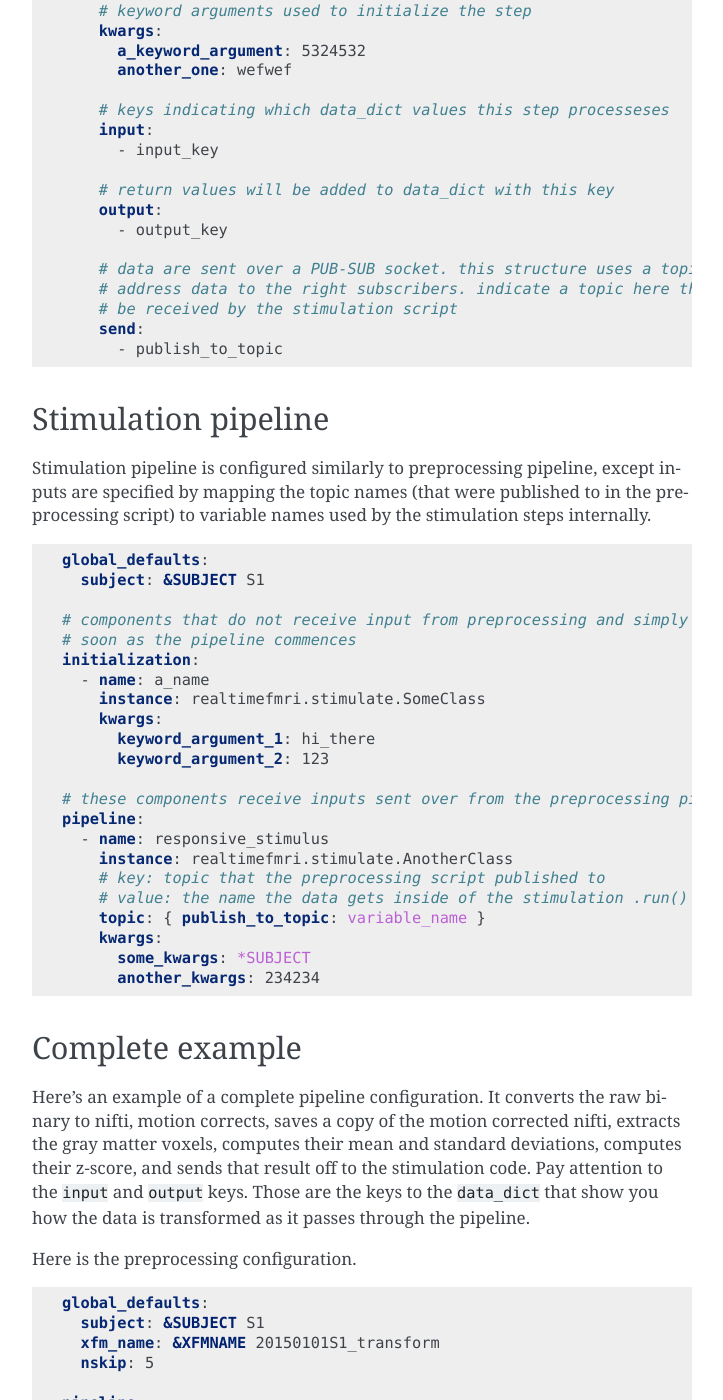
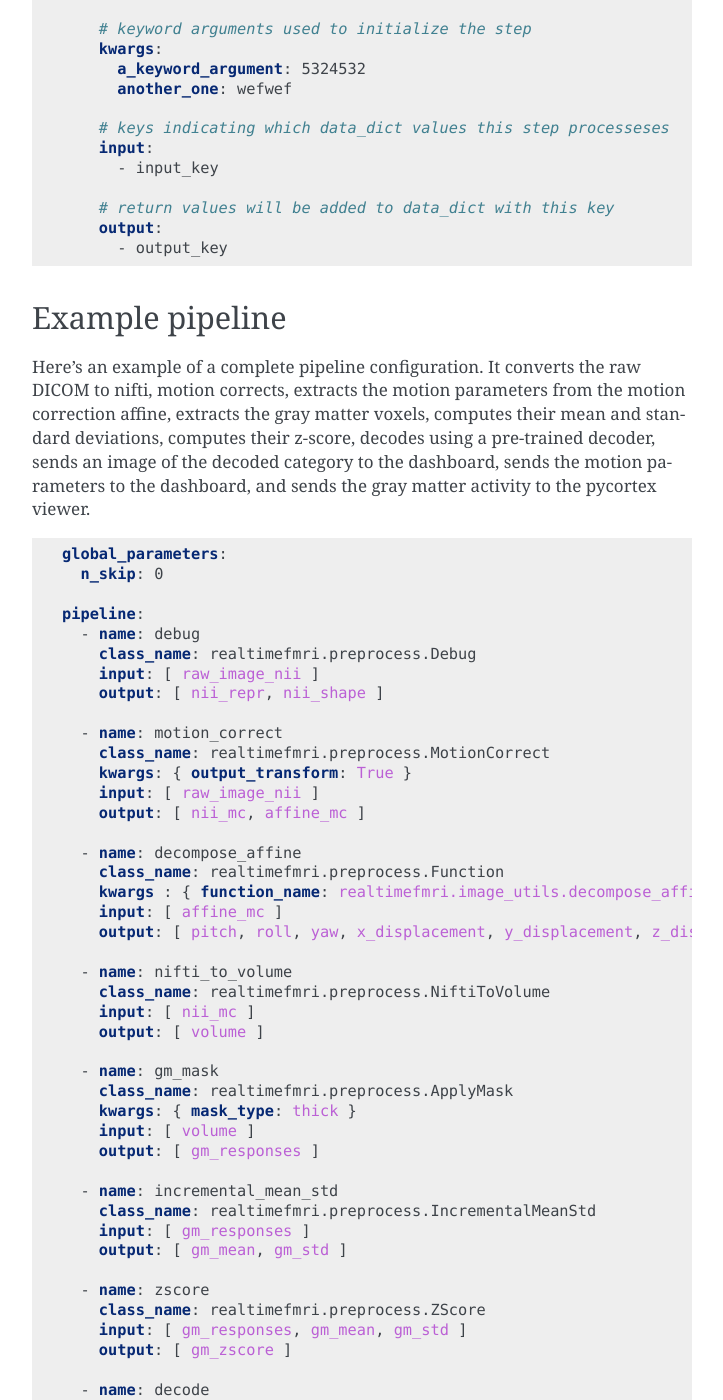
Before and after one commit to gallantlab/realtimefmri, a Sphinx documentation site: the page built from docs/source/pipelines.rst, in a window 1280 px wide and 1400 px high, scrolled down 710 px. Shown: the whole window, without its empty margins (388-1111 px from the left). Built offline with Sphinx 7.4.7, drawn with Linux system fonts in a browser that asks for light colours; some of the changed text lies outside the part shown.

```diff
--- a/docs/source/index.rst
+++ b/docs/source/index.rst
@@ -13,9 +13,9 @@ Contents
 
     overview
     installation
+    scanning
+    pipelines
     network
-    pipelines
-    together
     logging
 
 API
--- a/docs/source/overview.rst
+++ b/docs/source/overview.rst
@@ -26,14 +26,15 @@ The volumes appear on a shared network drive as soon as the reconstruction proce
 _`Preprocessing`
 ----------------
 
-The data arriving from the scanner are DICOM images of raw voxel values. A few stages of preprocessing are needed to make them usable. The overall structure of preprocessing is simple: the ``Preprocess`` object sits on the ``zmq`` port and waits for image data to arrive. When it does it is passed through a series of preprocessing steps specified in the :ref:`preprocessing configuration file <pipelines>`. Each step adds its output to a dictionary of data holding references to all of the data objects that need to be passed between steps or sent on to the stimulation code. You can specify which of these data objects will be published to a ``zmq PUB`` socket, to which other code (such as the stimulation code) can subscribe.
+The data arriving from the scanner are DICOM images of raw voxel values. A few stages of preprocessing are needed to make them usable. The overall structure of preprocessing is simple: the ``Preprocess`` object waits for image data to arrive. When it does it is passed through a series of preprocessing steps specified in the :ref:`preprocessing configuration file <pipelines>`. Each step adds its output to a dictionary of data holding references to all of the data objects that need to be passed between steps or sent to the dashboard or pycortex viewer for visualization.
 
 
 _`Dashboard`
 ------------
+The ``realtimefmri.stimulate.SendToDashboard`` pipeline step makes the data available for visualization in the dashboard. Several different plot types are available: bar plots, timeseries, images of array values. You can make many figures and configure which data are plotted in which figure.
 
 
 _`Stimulus presentation`
 ------------------------
 
-Things really get interesting when you making stimuli that depend on data gathered in real-time. All you need to do is build some software that manages a ``zmq SUB`` socket subscribed to one of the topics published by the preprocessing code. This can be implemented in any language that has has a `zmq` library, which is pretty much any language. Included in this package is a simple `pycortex <https://github.com/gallantlab/pycortex>`_ real-time brain activity visualizer.
+Things really get interesting when you making stimuli that depend on data gathered in real-time. All you need to do is build some software that reads from the redis database.
--- a/docs/source/pipelines.rst
+++ b/docs/source/pipelines.rst
@@ -1,13 +1,14 @@
 .. _pipelines:
 
-Configuring a real-time pipeline
-================================
+Pipelines
+=========
 
-The flexibility of this package comes from your ability to configure custom preprocessing and stimulation pipelines. To run a real-time experiment, you'll need to configure these. Pipelines are specified using :mod:`yaml` files stored in the ``pipelines`` directory.
+The flexibility of this package comes from your ability to configure custom preprocessing pipelines. To run a real-time experiment, you'll need to configure these. Pipelines are specified using :mod:`yaml` files stored in the ``pipelines`` directory.
 
 
-Preprocessing pipeline
-----------------------
+Configuring a real-time preprocessing pipeline
+----------------------------------------------
+
 A pipeline must be able to pass data between the different steps. This is accomplished using a dictionary of objects, the ``data_dict``. Each step receives its input from the ``data_dict`` and adds its output to the ``data_dict`` for subsequent steps to use.
 
 The basic format of a preprocessing pipeline configuration file is:
@@ -15,8 +16,8 @@ The basic format of a preprocessing pipeline configuration file is:
 .. code-block:: yaml
 
   # arguments sent to all preprocessing steps (steps will ignore keywords that
-  # they do not use, so put anything that you want to reuse across many steps.
-  # subject name and transform name are common)
+  # they do not use, so put anything that you want to re-use across many steps.
+  # pycortex subject and transform names are used often)
   global_defaults:
     subject: S1
     xfm_name: 20150101S1_transform
@@ -24,8 +25,8 @@ The basic format of a preprocessing pipeline configuration file is:
   # a list of steps in the pipeline
   pipeline:
     - name: name_of_step
-      # string python object (one that subclasses PreprocessingStep)
-      instance: realtimefmri.preprocess.StepClass
+      # the name of a python class that subclasses PreprocessingStep
+      class_name: realtimefmri.preprocess.StepClass
 
       # keyword arguments used to initialize the step
       kwargs:
@@ -40,118 +41,100 @@ The basic format of a preprocessing pipeline configuration file is:
       output:
         - output_key
 
-      # data are sent over a PUB-SUB socket. this structure uses a topic to
-      # address data to the right subscribers. indicate a topic here that can
-      # be received by the stimulation script
-      send:
-        - publish_to_topic
 
 
-Stimulation pipeline
---------------------
-Stimulation pipeline is configured similarly to preprocessing pipeline, except inputs are specified by mapping the topic names (that were published to in the preprocessing script) to variable names used by the stimulation steps internally.
+Example pipeline
+----------------
+
+Here's an example of a complete pipeline configuration. It converts the raw DICOM to nifti, motion corrects, extracts the motion parameters from the motion correction affine, extracts the gray matter voxels, computes their mean and standard deviations, computes their z-score, decodes using a pre-trained decoder, sends an image of the decoded category to the dashboard, sends the motion parameters to the dashboard, and sends the gray matter activity to the pycortex viewer.
 
 .. code-block:: yaml
 
-  global_defaults:
-    subject: &SUBJECT S1
-
-  # components that do not receive input from preprocessing and simply run as
-  # soon as the pipeline commences
-  initialization:
-    - name: a_name
-      instance: realtimefmri.stimulate.SomeClass
-      kwargs:
-        keyword_argument_1: hi_there
-        keyword_argument_2: 123
-
-  # these components receive inputs sent over from the preprocessing pipeline
-  pipeline:
-    - name: responsive_stimulus
-      instance: realtimefmri.stimulate.AnotherClass
-      # key: topic that the preprocessing script published to
-      # value: the name the data gets inside of the stimulation .run() class
-      topic: { publish_to_topic: variable_name }
-      kwargs:
-        some_kwargs: *SUBJECT
-        another_kwargs: 234234
-
-
-Complete example
-----------------
-
-Here's an example of a complete pipeline configuration. It converts the raw binary to nifti, motion corrects, saves a copy of the motion corrected nifti, extracts the gray matter voxels, computes their mean and standard deviations, computes their z-score, and sends that result off to the stimulation code. Pay attention to the ``input`` and ``output`` keys. Those are the keys to
-the ``data_dict`` that show you how the data is transformed as it passes
-through the pipeline.
-
-Here is the preprocessing configuration.
-
-.. code-block:: yaml
-
-  global_defaults:
-    subject: &SUBJECT S1
-    xfm_name: &XFMNAME 20150101S1_transform
-    nskip: 5
+  global_parameters:
+    n_skip: 0
 
   pipeline:
+    - name: debug
+      class_name: realtimefmri.preprocess.Debug
+      input: [ raw_image_nii ]
+      output: [ nii_repr, nii_shape ]
+
     - name: motion_correct
-      instance: realtimefmri.preprocess.MotionCorrect
+      class_name: realtimefmri.preprocess.MotionCorrect
+      kwargs: { output_transform: True }
       input: [ raw_image_nii ]
-      output: [ image_nii_mc ]
+      output: [ nii_mc, affine_mc ]
+
+    - name: decompose_affine
+      class_name: realtimefmri.preprocess.Function
+      kwargs : { function_name: realtimefmri.image_utils.decompose_affine }
+      input: [ affine_mc ]
+      output: [ pitch, roll, yaw, x_displacement, y_displacement, z_displacement ]
 
     - name: nifti_to_volume
-      step: realtimefmri.preprocess.NiftiToVolume
-      input: [ image_nii_mc ]
+      class_name: realtimefmri.preprocess.NiftiToVolume
+      input: [ nii_mc ]
       output: [ volume ]
 
-    - name: extract_gm_mask
-      instance: realtimefmri.preprocess.ApplyMask
+    - name: gm_mask
+      class_name: realtimefmri.preprocess.ApplyMask
       kwargs: { mask_type: thick }
       input: [ volume ]
-      output: [ gm_activity ]
+      output: [ gm_responses ]
 
-    - name: running_mean_std
-      instance: realtimefmri.preprocess.OnlineMoments
-      input: [ gm_activity ]
-      output:
-        - gm_activity_mean
-        - gm_activity_std
+    - name: incremental_mean_std
+      class_name: realtimefmri.preprocess.IncrementalMeanStd
+      input: [ gm_responses ]
+      output: [ gm_mean, gm_std ]
 
-    - name: gm_activity_zscore
-      instance: realtimefmri.preprocess.VoxelZScore
-      input:
-        - gm_activity
-        - gm_activity_mean
-        - gm_activity_std
-      output: [ gm_activity_zscore ]
-      send: [ gm_activity_zscore ]
+    - name: zscore
+      class_name: realtimefmri.preprocess.ZScore
+      input: [ gm_responses, gm_mean, gm_std ]
+      output: [ gm_zscore ]
 
-And the stimulation configuration. This example launches a ``pycortex`` viewer that will display brain activity in real-time. As you can see, it only has access to the
-topics that the preprocessing pipeline publishes, i.e., ``gm_activity_zscore``.
+    - name: decode
+      class_name: realtimefmri.preprocess.SklearnPredictor
+      kwargs: { surface: TZ, pickled_predictor: TZ_motor_decoder_thick.pkl }
+      input: [ gm_zscore ]
+      output: [ prediction ]
 
-.. code-block:: yaml
+    - name: select_predicted_image
+      class_name: realtimefmri.preprocess.Dictionary
+      kwargs: { dictionary: { hand: static/img/motor_decoder/hand.png,
+                              foot: static/img/motor_decoder/foot.png,
+                              mouth: static/img/motor_decoder/mouth.png,
+                              saccade: static/img/motor_decoder/saccade.png,
+                              speak: static/img/motor_decoder/speak.png },
+                decode_key: utf-8 }
+      input: [ prediction ]
+      output: [ image_url ]
 
-  global_defaults:
-    subject: &SUBJECT S1
+    - name: send_motion_parameters
+      class_name : realtimefmri.stimulate.SendToDashboard
+      kwargs: { name: motion_parameters, plot_type: timeseries }
+      input: [ pitch, roll, yaw ]
 
-  initialization:
-    - name: record_microphone_input
-      instance: realtimefmri.stimulate.AudioRecorder
-      kwargs:
-        jack_port: "system:capture_1"
-        file_name: microphone
+    - name: send_motion_parameters_x
+      class_name : realtimefmri.stimulate.SendToDashboard
+      kwargs: { name: x_disp, plot_type: timeseries }
+      input: [ x_displacement ]
 
-  pipeline:
-    - name: pycortex_viewer
-      instance: realtimefmri.stimulate.PyCortexViewer
-      topic: { gm_activity_zscore: data }
-      kwargs:
-        subject: *SUBJECT
-        xfm_name: 20150101S1_transform
-        mask_type: thick
-        vmin: -0.01
-        vmax: 0.01
+    - name: send_motion_parameters_y
+      class_name : realtimefmri.stimulate.SendToDashboard
+      kwargs: { name: y_disp, plot_type: timeseries }
+      input: [ y_displacement ]
 
-    - name: debug
-      instance: realtimefmri.stimulate.Debug
-      topic: { gm_activity_zscore: data }
+    - name: send_motion_parameters_z
+      class_name : realtimefmri.stimulate.SendToDashboard
+      kwargs: { name: z_disp, plot_type: timeseries }
+      input: [ z_displacement ]
+
+    - name: send_prediction
+      class_name : realtimefmri.stimulate.SendToDashboard
+      kwargs: { name: predicted_image, plot_type: static_image }
+      input: [ image_url ]
+
+    - name: flatmap
+      class_name: realtimefmri.stimulate.SendToPycortexViewer
+      kwargs: { name: flatmap }
+      input: [ gm_zscore ]
```
Also changed, not shown: docs/source/docker.rst (deleted, +0 -32 lines), docs/source/installation.rst (+24 -21 lines), docs/source/network.rst (+34 -80 lines), docs/source/scanning.rst (added, +36 -0 lines), docs/source/together.rst (deleted, +0 -52 lines).
